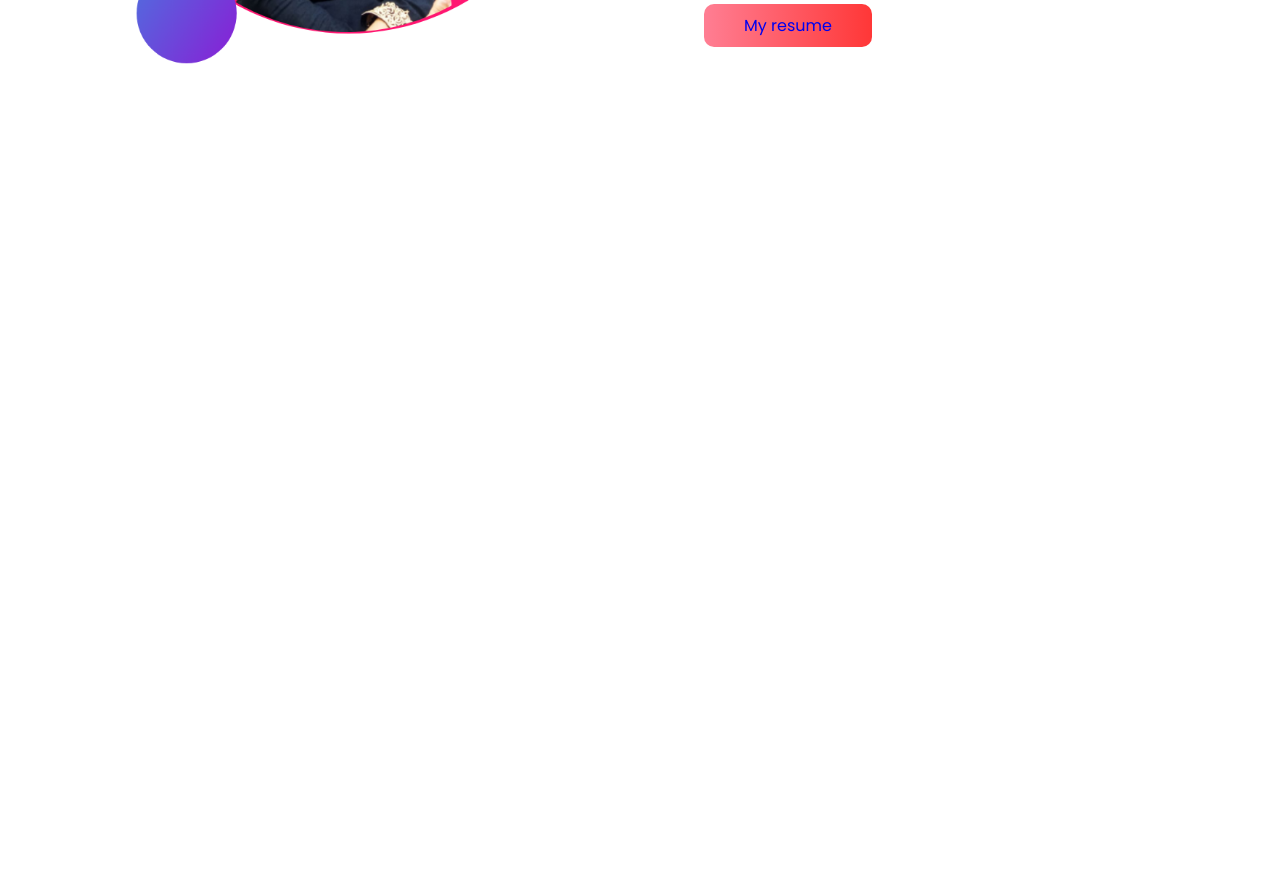
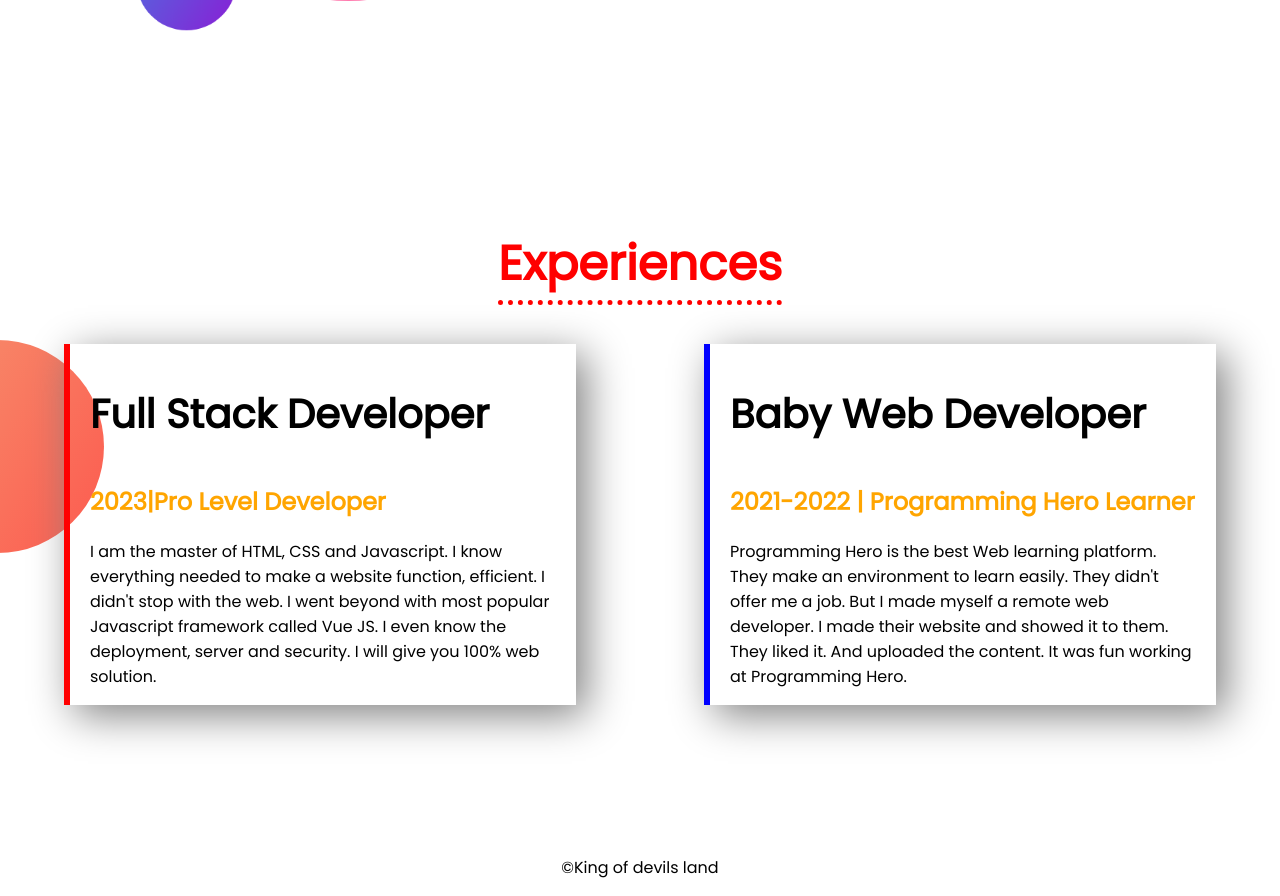
Before and after one commit to mozammal01/developer-portfolio, a plain HTML site: page index.html in a window 1280 px wide. Shown: the part 1197-2093 px from the top of the page. Before the commit the page ends 1418 px from the top, so only its background shows below. Drawn offline with Linux system fonts and the light colour scheme.

Commit message:
portfolio done

```diff
--- a/index.html
+++ b/index.html
@@ -11,7 +11,7 @@
   <link rel="stylesheet" href="style.css">
 </head>
 <body>
- <section class="top-banner">
+ <section class="top-banner flexible-container">
   <div class="habijabi">
     <h1>Welcome To</h1>
     <h1> <SPan class="orange">MH </SPan>World !</h1>
@@ -21,7 +21,7 @@
   </div>
   <div class="habijabi"><img src="images/my-bg2.png" alt=""></div>
  </section>
- <section class="Dream-big">
+ <section class="Dream-big flexible-container">
   <div class="habijabi">
     <img src="images/my-bg2.png" alt="">
   </div>
@@ -32,5 +32,23 @@
     <a class="link-button" target="_blank" href="https://www.facebook.com/">My resume</a>
   </div>
  </section>
+ <section class="experience-area">
+  <div class="experience"><h1>Experiences</h1></div>
+  <div class="flexible-container">
+    <div class="experience-item">
+    <h3>Full Stack Developer</h3>
+    <h2 class="orange">2023|Pro Level Developer</h2>
+    <p>I am the master of HTML, CSS and Javascript. I know everything needed to make a website function, efficient. I didn't stop with the web. I went beyond with most popular Javascript framework called Vue JS. I even know the deployment, server and security. I will give you 100% web solution.</p>
+  </div>
+  <div class="experience-item another-color">
+    <h3>Baby Web Developer</h3>
+    <h2 class="orange ">2021-2022 | Programming Hero Learner</h2>
+    <p>Programming Hero is the best Web learning platform. They make an environment to learn easily. They didn't offer me a job. But I made myself a remote web developer. I made their website and showed it to them. They liked it. And uploaded the content. It was fun working at Programming Hero.</p>
+  </div>
+</div>
+ </section>
 </body>
+<footer>
+  <p>&copy;King of devils land</p>
+</footer>
 </html>
--- a/style.css
+++ b/style.css
@@ -3,12 +3,15 @@ body{
   margin: 0%;
 }
 h1{
-  font-size: 4em;
+  font-size: 3em;
+}
+h3{
+  font-size: 40px;
 }
 .orange{
   color: orange;
 }
-section{
+.flexible-container{
   display: flex;
   margin-bottom: 150px;
 }
@@ -34,3 +37,31 @@ section{
   background-repeat: no-repeat;
   background-position: right;
 }
+.experience-area{
+  background-image: url(images/exp-bg.png);
+  background-repeat: no-repeat;
+  background-position: left;
+}
+.experience-item{
+  width: 40%;
+  margin-left: 5%;
+  margin-right: 5%;
+  padding-left: 20px;
+  padding-right: 20px;
+  box-shadow: 10px 10px 40px gray;
+  border-left: 6px solid red;
+}
+.another-color{
+  border-left: 6px solid blue;
+}
+.experience{
+  text-align: center;
+  color: red;
+}
+.experience h1{
+   border-bottom: 5px dotted red;
+   display: inline-block;
+}
+footer{
+  text-align: center;
+}
```
